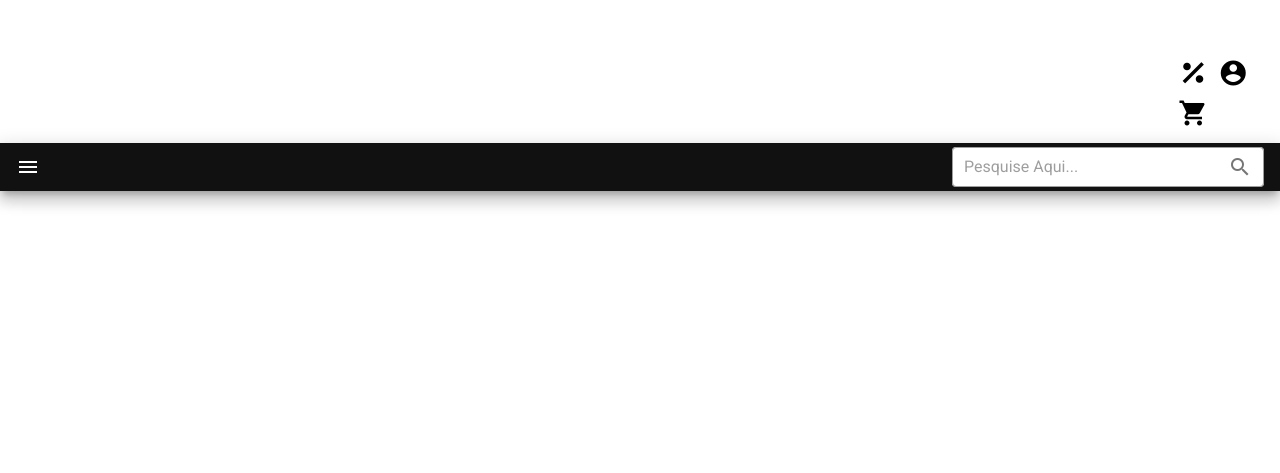
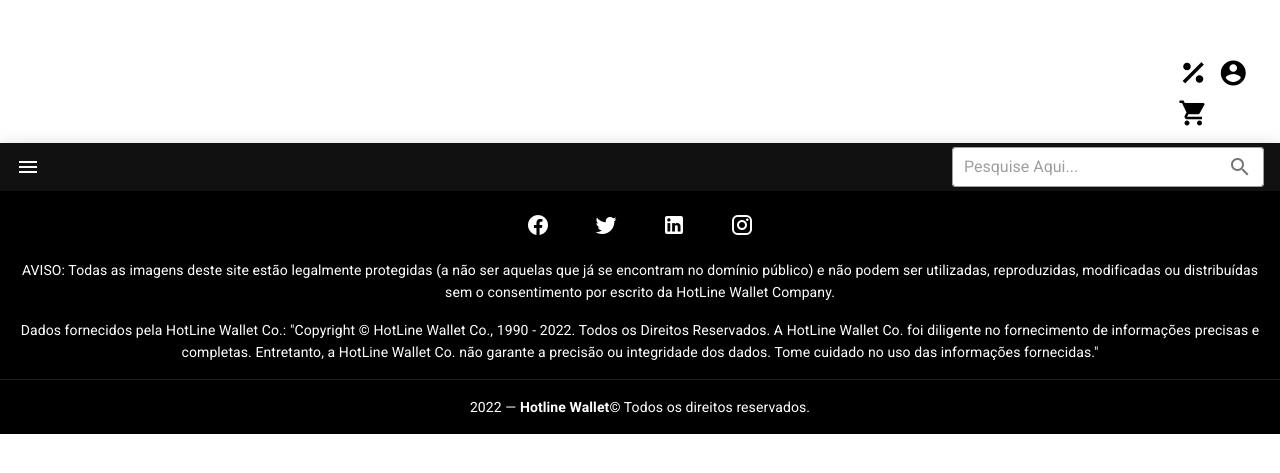
Before and after one commit to KYQPaes/project-les-front-vue, a Vue app: page / in a window 1280 px wide. Shown: the part 197-670 px from the top of the page. Built offline with nearby package versions, Linux system fonts and the light colour scheme.

Commit message:
KRP - Uso do footer na home

```diff
--- a/src/views/Home.vue
+++ b/src/views/Home.vue
@@ -1,15 +1,18 @@
 <template>
   <div class="home">
     <Menu />
+    <Footer />
   </div>
 </template>
 
 <script>
 import Menu from '../components/Menu.vue'
+import Footer from '../components/Footer.vue'
 export default {
   name: 'HomeView',
   components: {
-    Menu
+    Menu,
+    Footer
   }
 }
 </script>
```
